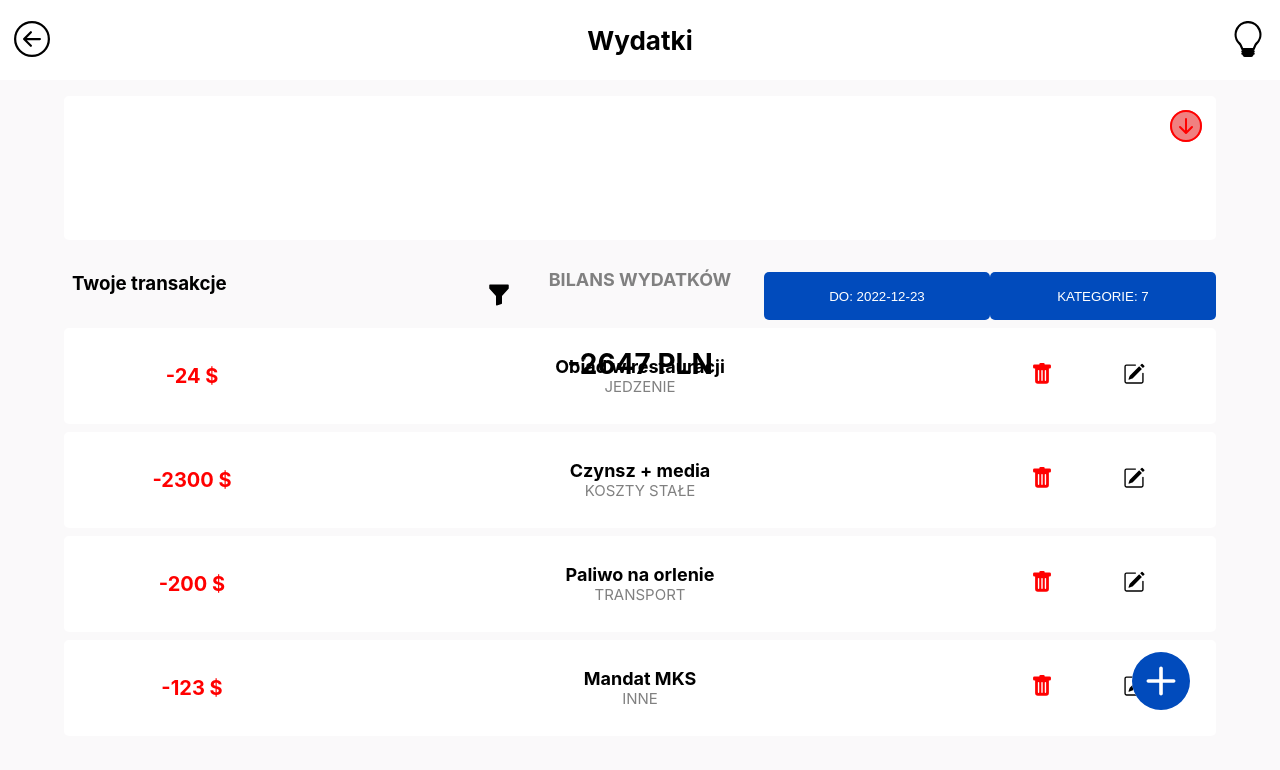
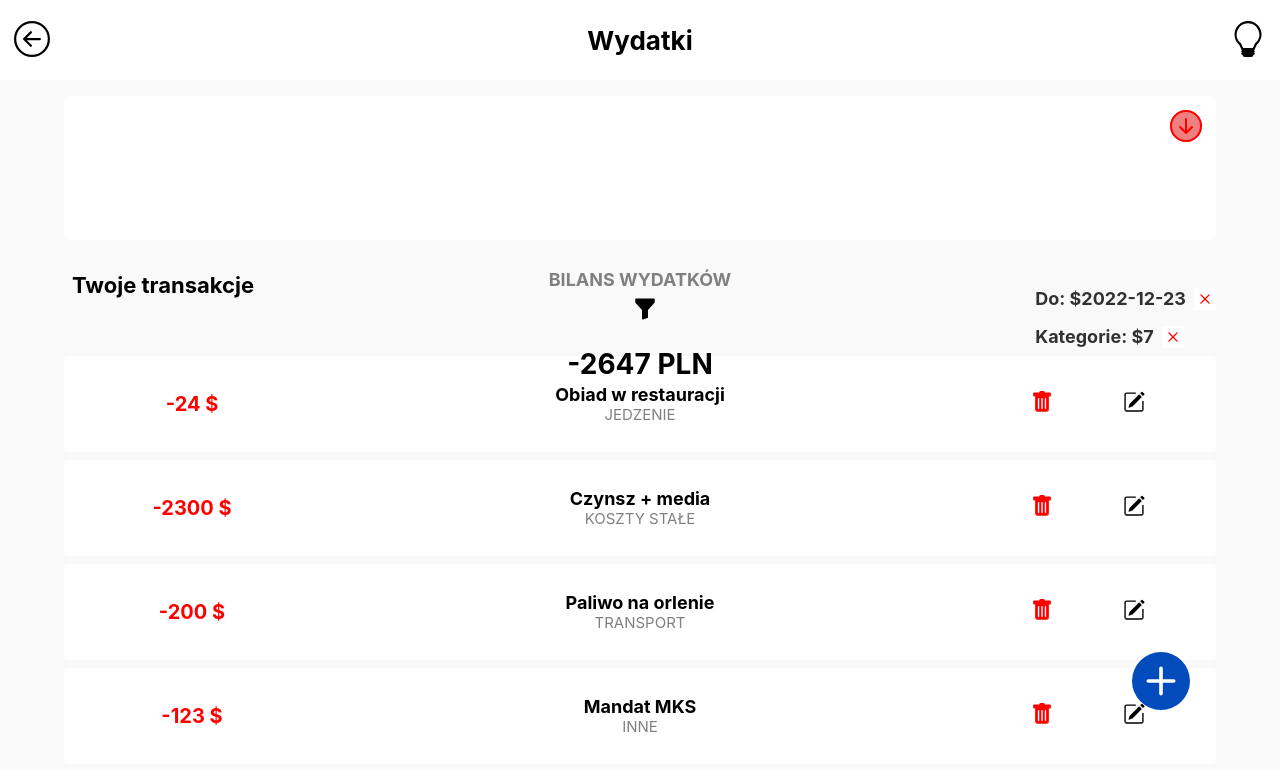
Before and after one commit to Viniski/BudgetApp, a React (Create React App) app: page /wydatki in a window 1280 px wide. Shown: the top 770 px of the page. Built offline with nearby package versions, Linux system fonts and the light colour scheme.

Commit message:
Change style of active criterias

```diff
--- a/src/component/FilterSection/ActiveFilterCriteria.js
+++ b/src/component/FilterSection/ActiveFilterCriteria.js
@@ -1,5 +1,6 @@
 import { useState } from "react";
 import { formatDate } from "../../helpers/formatDate";
+import CloseFilterButton from "../Buttons/CloseFilterButton";
 
 function ActiveFilterCriteria({ criteria, onFilter, type }) {
   const maxAmount = criteria.maxAmount;
@@ -14,49 +15,61 @@ function ActiveFilterCriteria({ criteria, onFilter, type }) {
     return selectedCategory.length !== categoryNumber;
   };
 
-  const handleFilterCriteriaButtons = (para) => {
-    //tu będę miał znów miał kryteria i przekazywał je go głównego komponentu
-  };
-
   const handleDeleteFilterCriteriaButton = (para) => {
+    console.log("hej, usuwam Cię");
     //tu będę miał znów miał kryteria i przekazywał je go głównego komponentu
   };
 
   return (
     <section>
       {minAmount && (
-        <button
-          onClick={() => console.log("hello")}
-          className="button-options"
-        >{`Od: ${minAmount} PLN`}</button>
+        <div className="transaction-section__active-criteria">
+          <p>Od: ${minAmount} PLN</p>
+          <CloseFilterButton
+            className="card__button-trash"
+            onClick={handleDeleteFilterCriteriaButton}
+          />
+        </div>
       )}
 
       {maxAmount && (
-        <button
-          onClick={() => console.log("hello")}
-          className="button-options"
-        >{`Do: ${maxAmount} PLN`}</button>
+        <div className="transaction-section__active-criteria">
+          <p>Do: ${maxAmount} PLN</p>
+          <CloseFilterButton
+            className="card__button-trash"
+            onClick={handleDeleteFilterCriteriaButton}
+          />
+        </div>
       )}
 
       {startDate && (
-        <button
-          onClick={() => console.log("hello")}
-          className="button-options"
-        >{`Od: ${startDate}`}</button>
+        <div className="transaction-section__active-criteria">
+          <p>Od: ${startDate}</p>
+          <CloseFilterButton
+            className="card__button-trash"
+            onClick={handleDeleteFilterCriteriaButton}
+          />
+        </div>
       )}
 
       {endDate && (
-        <button
-          onClick={() => console.log("hello")}
-          className="button-options"
-        >{`Do: ${endDate}`}</button>
+        <div className="transaction-section__active-criteria">
+          <p>Do: ${endDate}</p>
+          <CloseFilterButton
+            className="card__button-trash"
+            onClick={handleDeleteFilterCriteriaButton}
+          />
+        </div>
       )}
 
       {isCategoryButtonIsActive() && (
-        <button
-          onClick={() => console.log("hello")}
-          className="button-options"
-        >{`Kategorie: ${selectedCategory.length}`}</button>
+        <div className="transaction-section__active-criteria">
+          <p>Kategorie: ${selectedCategory.length}</p>
+          <CloseFilterButton
+            className="card__button-trash"
+            onClick={handleDeleteFilterCriteriaButton}
+          />
+        </div>
       )}
     </section>
   );
--- a/src/component/TransactionsSection/TransactionsSection.js
+++ b/src/component/TransactionsSection/TransactionsSection.js
@@ -102,7 +102,6 @@ function TransactionSection({ type }) {
   const paginate = (number) => setCurrentPage(number);
 
   return (
-    <>
       <section className="transaction-section">
         <div className="transaction-section__header">
           <h3>{`Twoje transakcje`}</h3>
@@ -126,8 +125,6 @@ function TransactionSection({ type }) {
         paginate={paginate}
       />
       </section>
-
-    </>
   );
 }
 
--- a/src/styles/_addButton.scss
+++ b/src/styles/_addButton.scss
@@ -28,3 +28,14 @@
   background-color: $background;
   cursor: pointer;
 }
+
+.button-filters {
+  text-transform: uppercase;
+  margin: auto;
+  width: 226px;
+  height: 48px;
+  color: $blue;
+  // background-color: $background;
+  // border: 2px solid $blue;
+  border-radius: 5px;
+}
--- a/src/styles/_transactionSection.scss
+++ b/src/styles/_transactionSection.scss
@@ -8,6 +8,7 @@
   h3 {
     text-align: start;
     padding: 0 8px;
+    font-size: 22px;
   }
 
   &__header {
@@ -15,6 +16,19 @@
     flex-wrap: wrap;
     width: 90%;
     justify-content: space-between;
+  }
+
+  &__active-criteria {
+    display: flex;
+    text-align: start;
+    margin-top: 16px;
+
+    p {
+      padding: 0 8px;
+      color: $grayBackground-dark;
+      font-size: 18px;
+      font-weight: bold;
+    }
   }
 
   &__button-filter {
```
Also changed, not shown: src/component/TransactionSectionHeader/TransactionSectionHeader.js (+5 -5 lines).
